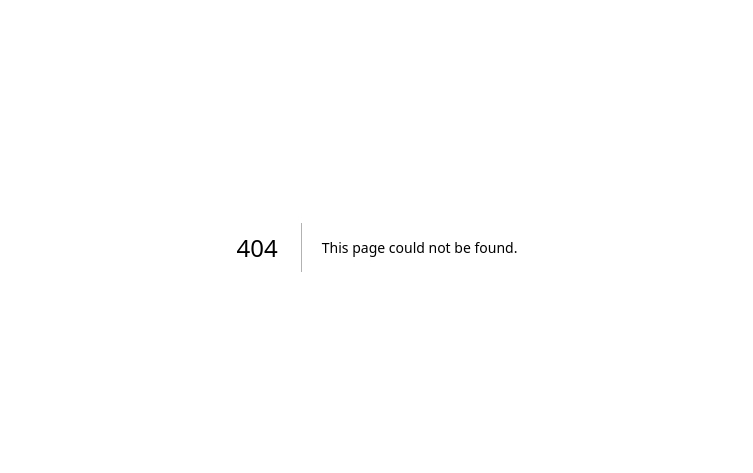
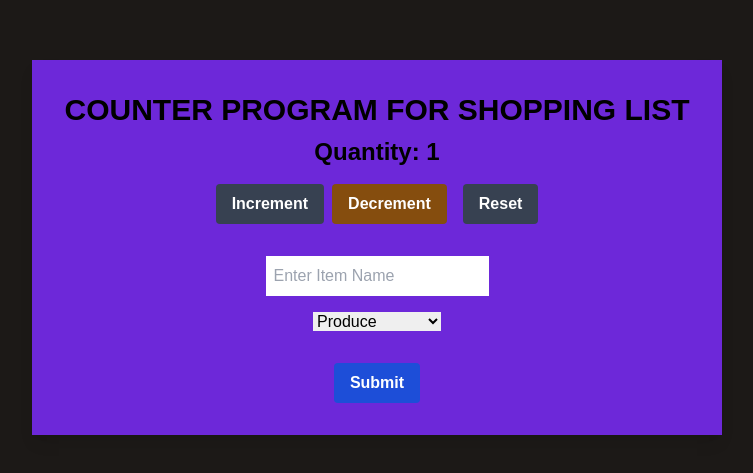
Before and after one commit to IndrpalSingh/cprg306-assignments, a Next.js app: page /week-5 in a window 1280 px wide. Before the commit this address had no page. Shown: the part 153-626 px from the top of the page, without its empty margins (263-1016 px from the left). Built offline with nearby package versions, Linux system fonts and the light colour scheme.

Commit message:
assignment 5

```diff
--- a/app/page.js
+++ b/app/page.js
@@ -6,6 +6,8 @@ export default function Page() {
       <a href="http://localhost:3000/week-2">week-2</a><br/>
       <a href="http://localhost:3000/week-3">week-3</a><br/>
       <a href="http://localhost:3000/week-4">week-4</a><br/>
+      <a href="http://localhost:3000/week-4">week-4</a><br/>
+      <a href="http://localhost:3000/week-5">week-5</a>
       </main>
 
 
--- /dev/null
+++ b/app/week-5/new-item.js
@@ -0,0 +1,113 @@
+"use client";
+
+import { useState } from "react";
+
+export default function NewItem() {
+  const [quantity, setQuantity] = useState(1);
+  const [name, setName] = useState("");
+  const [category, setCategory] = useState("produce");
+
+  const increment = () => {
+     setQuantity(quantity + 1 < 20 ? quantity + 1 : 20);
+  };
+
+  const decrement = () => {
+    setQuantity(quantity - 1 > 1 ? quantity - 1 : 1);
+  };
+
+  const reset = () => {
+    setQuantity(1);
+    setCategory("produce");
+    setName("");
+  };
+
+  const handleSubmit = (event) => {
+    event.preventDefault();
+
+    const item = {
+      name: name,
+      category: category,
+      quantity: quantity,
+    };
+
+    console.log({ item });
+    window.alert(
+      `Item: ${item.name} \nCategory: ${item.category} \nQuantity: ${item.quantity}`
+    );
+    setQuantity(1);
+    setCategory("produce");
+    setName("");
+  };
+
+  return (
+    <div className="flex items-center justify-center min-h-screen bg-stone-900">
+      <div className="bg-violet-700 shadow-lg p-8 text-center ">
+        <h1 className="text-3xl font-extrabold text-center text-black mb-2 ">
+          COUNTER PROGRAM FOR SHOPPING LIST
+        </h1>
+        <h1 className="text-2xl font-bold text-black mb-4">
+          Quantity: {quantity}
+        </h1>
+
+        <button
+          className="font-large bg-gray-700 hover:bg-red-700 text-white font-bold p-2 px-4 rounded mr-2"
+          disabled={quantity > 20}
+          onClick={increment}
+        >
+          Increment
+        </button>
+        <button
+          className="font-large bg-yellow-800 hover:bg-cyan-700 text-white font-bold p-2 px-4 rounded mr-2"
+          disabled={quantity <= 1}
+          onClick={decrement}
+        >
+          Decrement
+        </button>
+
+        <button
+          className="font-large bg-gray-700 hover:bg-green-700 text-white font-bold ml-2 px-4 p-2 rounded"
+          onClick={reset}
+        >
+          Reset
+        </button>
+
+        <form className="flex flex-col items-center mt-4 space-y-4" onSubmit={handleSubmit}>
+          <input
+            required
+            type="text"
+            value={name}
+            onChange={(e) => setName(e.target.value)}
+            placeholder="Enter Item Name"
+            className="p-2 mt-4 text-black"
+          />
+
+          <select
+            className="text-black"
+            value={category}
+            onChange={(e) => setCategory(e.target.value)}
+          >
+            <option value="produce">Produce</option>
+            <option value="dairy">Dairy</option>
+            <option value="bakery">Bakery</option>
+            <option value="meat">Meat</option>
+            <option value="household">Household</option>
+            <option value="dry goods">Dry Goods</option>
+            <option value="canned goods">Canned Goods</option>
+            <option value="frozen foods">Frozen Foods</option>
+            <option value="beverages">Beverages</option>
+            <option value="snacks">Snacks</option>
+          </select>
+
+          <div>
+            <button
+              type="submit"
+              className="font-large bg-blue-700 hover:bg-blue-900 text-white font-bold p-2 px-4 rounded mt-4"
+            >
+              Submit
+            </button>
+          </div>
+        </form>
+      </div>
+    </div>
+  );
+}
--- /dev/null
+++ b/app/week-5/page.js
@@ -0,0 +1,8 @@
+import NewItem from "./new-item";
+export default function Page() {
+  return (
+    <main classname="bg-green-700">
+      <NewItem />
+    </main>
+  );
+}
```
